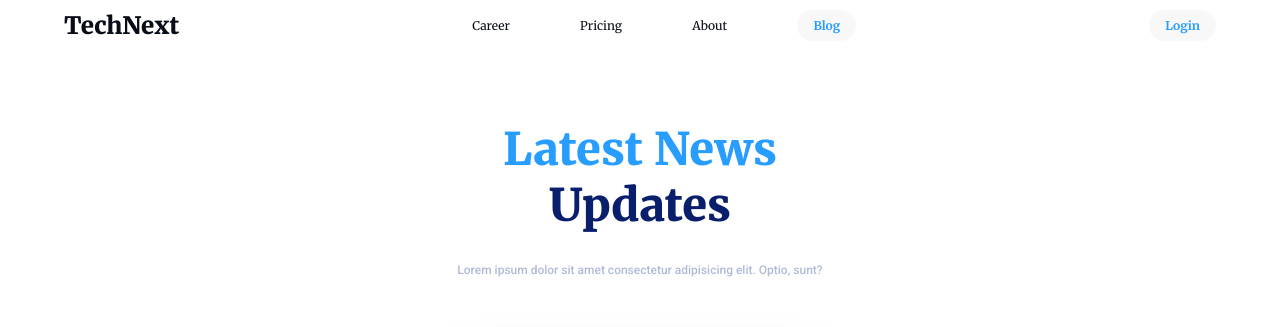
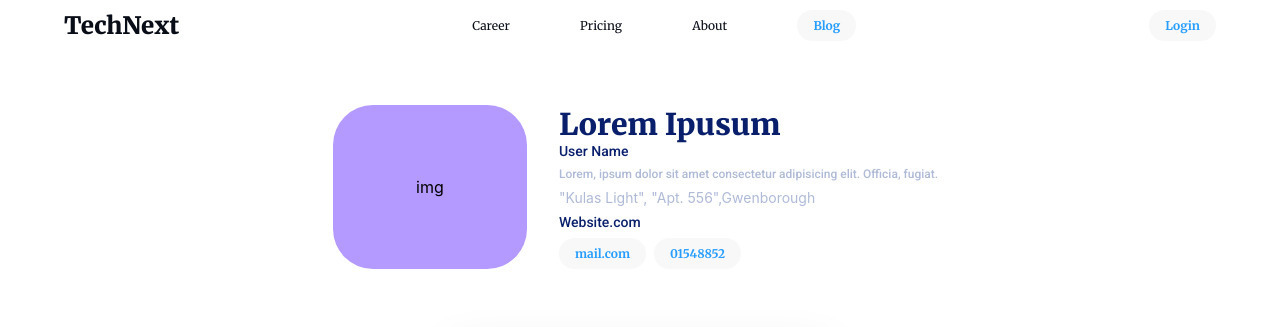
Before and after one commit to arif-hstu/tech-next, a React (Create React App) app: page / in a window 1280 px wide. Shown: the top 327 px of the page. Built offline with nearby package versions, Linux system fonts and the light colour scheme; no server answers.

Commit message:
UserDetails page created and designed

```diff
--- a/src/App.js
+++ b/src/App.js
@@ -9,6 +9,7 @@ import './App.scss';
 import Dashboard from './components/Dashboard/Dashboard/Dashboard';
 import Home from './components/Home/Home/Home';
 import PostDetails from './components/Home/PostDetails/PostDetails/PostDetails';
+import UserDetails from './components/Home/UserDetails/UserDetails/UserDetails';
 
 export const PostsContext = createContext();
 export const PageCountContext = createContext();
@@ -39,7 +40,7 @@ function App() {
           <PostsContext.Provider value={posts}>
             <SearchContext.Provider value={[searchTerm, setSearchTerm]}>
               <Switch>
-                <Route exact path="/">
+                <Route exact path="/home">
                   <Home />
                 </Route>
                 <Route exact path="/dashboard">
@@ -47,6 +48,9 @@ function App() {
                 </Route>
                 <Route exact path="/post/:id">
                   <PostDetails />
+                </Route>
+                <Route exact path="/">
+                  <UserDetails />
                 </Route>
               </Switch>
             </SearchContext.Provider>
--- a/src/components/Home/Home/Home.js
+++ b/src/components/Home/Home/Home.js
@@ -2,7 +2,7 @@ import React from 'react';
 
 import Navbar from '../../Shared/Navbar/Navbar';
 import Banner from '../../Shared/Banner/Banner';
-import Search from '../Search/Search';
+import Search from '../../Shared/Search/Search';
 import FeaturedBlog from '../Blogs/FeaturedBlog/FeaturedBlog';
 import AllBlogs from '../Blogs/AllBlogs/AllBlogs';
 import LoadMore from '../LoadMore/LoadMore';
--- /dev/null
+++ b/src/components/Home/UserDetails/UserCard/UserCard.js
@@ -0,0 +1,34 @@
+import React, { useContext } from 'react';
+import { Link } from 'react-router-dom';
+
+import './UserCard.scss';
+
+const UserCard = () => {
+
+    return (
+        <div className="UserCard">
+            <div className="imgHolder">
+                img
+            </div>
+            <div className="infoHolder">
+                <h2>Lorem Ipusum</h2>
+                <p className="paraLg">User Name</p>
+                <p className="catchPhrase">Lorem, ipsum dolor sit amet consectetur adipisicing elit. Officia, fugiat.</p>
+                <span>
+                    "Kulas Light", "Apt. 556",Gwenborough
+                </span>
+                <p className="paraLg">Website.com</p>
+                <div className="contactInfo">
+                    <p className="btnTag">
+                        mail.com
+                    </p>
+                    <p className="btnTag">
+                        01548852
+                    </p>
+                </div>
+            </div>
+        </div>
+    );
+};
+
+export default UserCard; // to Home
--- /dev/null
+++ b/src/components/Home/UserDetails/UserCard/UserCard.scss
@@ -0,0 +1,69 @@
+@import '../../../../styles/config';
+
+.UserCard {
+    margin: 4rem $margin-wide 0 $margin-wide;
+    display: flex;
+
+    .imgHolder {
+        height: inherit;
+        background-color: $color-purple-light;
+        margin-right: 2rem;
+        border-radius: 2.5rem;
+        display: flex;
+        justify-content: center;
+        align-items: center;
+    }
+
+    .imgHolder {
+        width: 30%;
+        margin-left: 10%;
+    }
+
+    .infoHolder {
+        width: 60%;
+        margin-right: 10%;
+
+        h2 {
+            margin-top: 0;
+            margin-bottom: 0;
+        }
+
+        .paraLg {
+            margin-bottom: 1rem;
+            margin-bottom: 0.5rem;
+        }
+
+        .btnTag {
+            margin-right: 0.5rem;
+            float: left;
+        }
+
+        span {
+            color: $color-gray;
+            display: inline-block;
+            margin-top: 0.5rem;
+            margin-bottom: 0.5rem;
+            font-size: $font-para-lg-size;
+        }
+    }
+}
+
+
+@media only screen and (max-width: 991px) {
+    .UserCard {
+        flex-direction: column;
+
+        &>.infoHolder {
+            width: 100%;
+            margin-right: 0;
+        }
+
+        .imgHolder {
+            width: 100%;
+            height: 15rem;
+            margin-left: 0;
+            margin-bottom: 1.5rem;
+            margin-right: 0;
+        }
+    }
+}
--- /dev/null
+++ b/src/components/Home/UserDetails/UserDetails/UserDetails.js
@@ -0,0 +1,24 @@
+import React from 'react';
+
+import './UserDetails.scss';
+import Navbar from '../../../Shared/Navbar/Navbar';
+import Search from '../../../Shared/Search/Search';
+import FeaturedBlog from '../../Blogs/FeaturedBlog/FeaturedBlog';
+import AllBlogs from '../../Blogs/AllBlogs/AllBlogs';
+import LoadMore from '../../LoadMore/LoadMore';
+import UserCard from '../UserCard/UserCard';
+
+const UserDetails = () => {
+    return (
+        <div className="UserDetails">
+            <Navbar />
+            <UserCard/>
+            <Search />
+            <FeaturedBlog />
+            <AllBlogs />
+            <LoadMore />
+        </div>
+    );
+};
+
+export default UserDetails; // to App
--- /dev/null
+++ b/src/components/Home/UserDetails/UserDetails/UserDetails.scss
@@ -0,0 +1,2 @@
+.UserDetails {
+}
```
Also changed, not shown: src/components/Shared/Search/Search.js (renamed from src/components/Home/Search/Search.js), src/components/Shared/Search/Search.scss (renamed from src/components/Home/Search/Search.scss).
